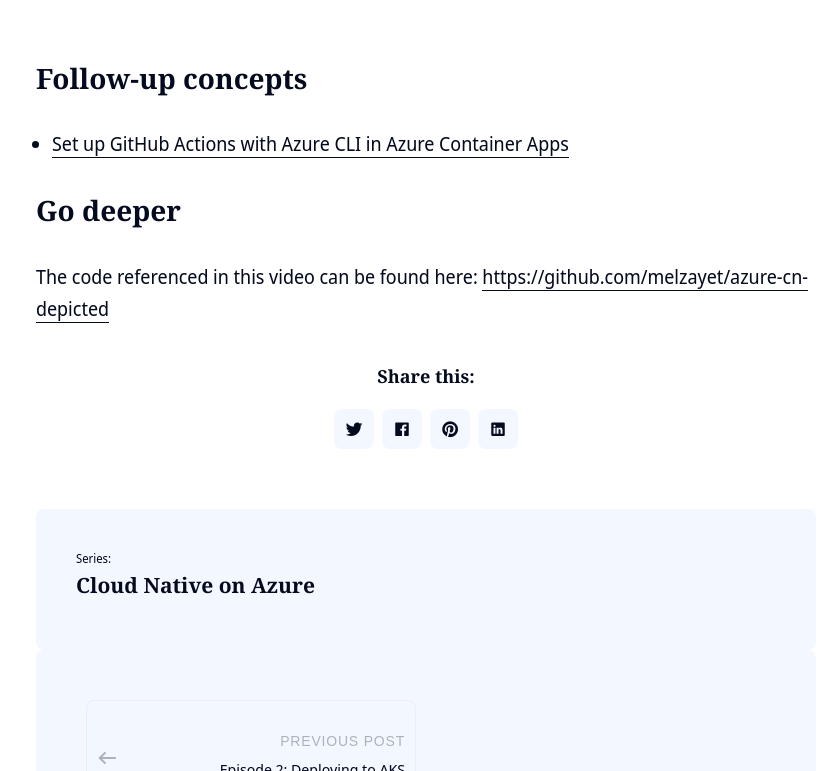
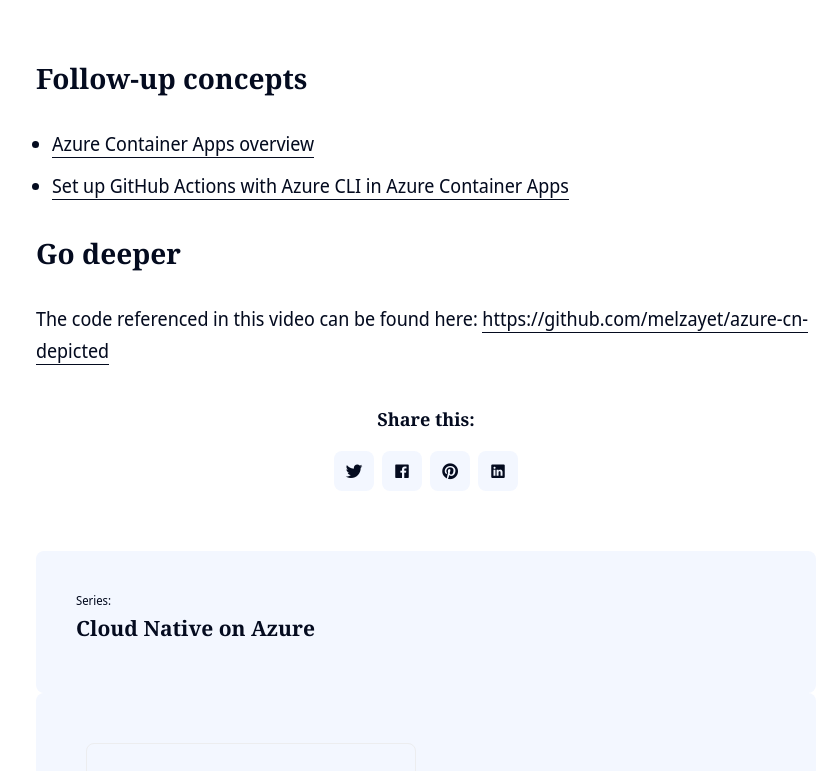
Before and after one commit to Bexprt/bexprt.github.io, a Jekyll site: the page built from _posts/2022-12-03-cn-azure-3.markdown, in a window 1280 px wide and 900 px high, scrolled down 919 px, cut to the strip 129-900 px from the top of the window. Shown: the whole strip, without its empty margins (214-1046 px from the left). Built offline with Jekyll 4.4.1, drawn with Linux system fonts in a browser that asks for light colours; nearby versions of some CDN libraries.

Commit message:
ep3 link

```diff
--- a/_posts/2022-12-03-cn-azure-3.markdown
+++ b/_posts/2022-12-03-cn-azure-3.markdown
@@ -17,6 +17,7 @@
 
 ## Follow-up concepts
 
+* [Azure Container Apps overview](https://learn.microsoft.com/en-us/azure/container-apps/overview)
 * [Set up GitHub Actions with Azure CLI in Azure Container Apps](https://learn.microsoft.com/en-us/azure/container-apps/github-actions-cli?tabs=bash)
 
 ## Go deeper
```
